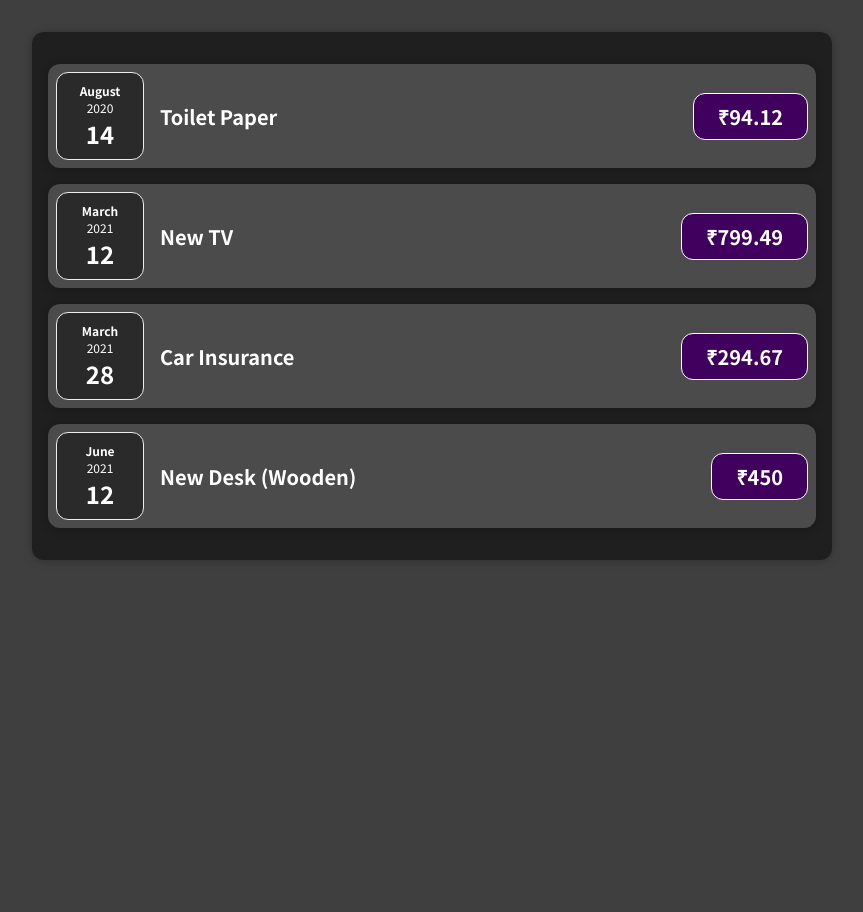
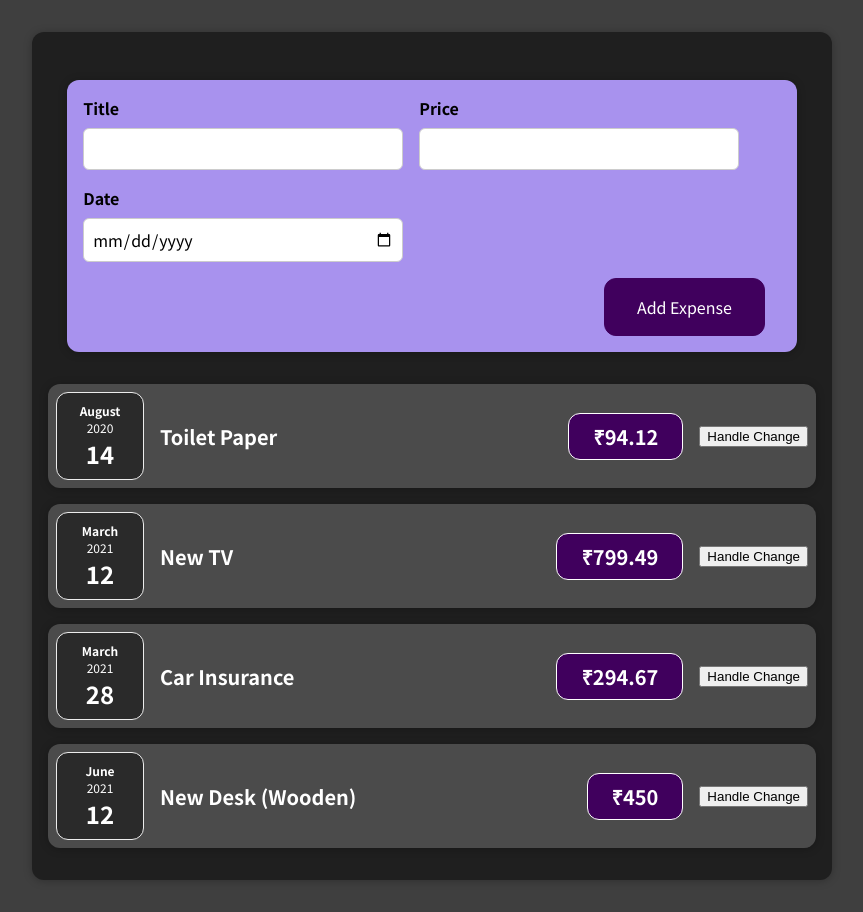
Before and after one commit to keshav37a/expense-tracker, a React (Create React App) app: page / in a window 1280 px wide. Shown: the whole page, without its empty margins (208-1071 px from the left). Before the commit the page ends 800 px from the top, so only its background shows below. Built offline with nearby package versions, Linux system fonts and the light colour scheme.

Commit message:
add new expense form

```diff
--- a/src/App.js
+++ b/src/App.js
@@ -1,7 +1,8 @@
+import { useState } from "react";
 import ExpenseContainer from "./components/Expenses/ExpenseContainer/ExpenseContainer";
 
 const App = () => {
-  const expenses = [
+  const [expenses, setExpenses] = useState([
     {
       id: "e1",
       title: "Toilet Paper",
@@ -21,11 +22,23 @@ const App = () => {
       amount: 450,
       date: new Date(2021, 5, 12),
     },
-  ];
+  ]);
+
+  const handleFormSubmission = (expense) => {
+    if (expense.title && expense.price && expense.date) {
+      expense.id = `e${expenses.length + 1}`;
+      setExpenses((prevExpenses)=>{
+        return [...prevExpenses, expense];
+      });
+    }
+  };
 
   return (
     <div>
-      <ExpenseContainer expenses={expenses} />
+      <ExpenseContainer
+        expenses={expenses}
+        handleFormSubmission={handleFormSubmission}
+      />
     </div>
   );
 };
--- a/src/components/Expenses/ExpenseContainer/ExpenseContainer.js
+++ b/src/components/Expenses/ExpenseContainer/ExpenseContainer.js
@@ -1,11 +1,14 @@
 import ExpenseItem from "../ExpenseItem/ExpenseItem";
+import NewExpense from "../../NewExpenseContainer/NewExpense/NewExpense";
 import Card from "../../UI/Card/Card";
 import "./ExpenseContainer.css";
 
 const ExpenseContainer = (props) => {
   const expenses = props.expenses;
+  const handleFormSubmission = props.handleFormSubmission;
   return (
     <Card className="expenses">
+      <NewExpense handleFormSubmission={handleFormSubmission} />
       {expenses.map((item) => {
         return <ExpenseItem key={item.id} {...item} />;
       })}
--- a/src/components/Expenses/ExpenseItem/ExpenseItem.js
+++ b/src/components/Expenses/ExpenseItem/ExpenseItem.js
@@ -1,11 +1,17 @@
+import { useState } from "react";
 import "./ExpenseItem.css";
 import ExpenseDate from "../ExpenseDate/ExpenseDate";
 import Card from "../../UI/Card/Card";
 
 const ExpenseItem = (props) => {
+  const [title, setTitle] = useState(props.title);
   const date = props.date;
-  const title = props.title;
   const amount = props.amount;
+
+  const changeHandler = () => {
+    console.log("updated");
+    setTitle("Yo updated");
+  };
 
   return (
     <Card className="expense-item">
@@ -13,6 +19,7 @@ const ExpenseItem = (props) => {
       <div className="expense-item__description">
         <h2>{title}</h2>
         <div className="expense-item__price">₹{amount}</div>
+        <button onClick={changeHandler}>Handle Change</button>
       </div>
     </Card>
   );
--- /dev/null
+++ b/src/components/NewExpenseContainer/ExpenseForm/ExpenseForm.css
@@ -0,0 +1,26 @@
+.new-expense__controls {
+  display: flex;
+  flex-wrap: wrap;
+  gap: 1rem;
+  margin-bottom: 1rem;
+  text-align: left;
+}
+
+.new-expense__control label {
+  font-weight: bold;
+  margin-bottom: 0.5rem;
+  display: block;
+}
+
+.new-expense__control input {
+  font: inherit;
+  padding: 0.5rem;
+  border-radius: 6px;
+  border: 1px solid #ccc;
+  width: 20rem;
+  max-width: 100%;
+}
+
+.new-expense__actions {
+  text-align: right;
+}
--- /dev/null
+++ b/src/components/NewExpenseContainer/ExpenseForm/ExpenseForm.js
@@ -0,0 +1,68 @@
+import { useState } from "react";
+import "./ExpenseForm.css";
+
+const ExpenseForm = (props) => {
+  const [title, setTitle] = useState('');
+  const [price, setPrice] = useState('');
+  const [date, setDate] = useState('');
+  const handleFormSubmission = props.handleFormSubmission;
+
+  const titleChangeHandler = (event) => {
+    setTitle(event.target.value);
+  };
+  const priceChangeHandler = (event) => {
+    setPrice(event.target.value);
+  };
+  const dateChangeHandler = (event) => {
+    setDate(event.target.value);
+  };
+  const submitHandler = (event) => {
+    event.preventDefault();
+    const expenseData = {
+      title: title,
+      price: price,
+      date: new Date(date),
+    };
+    console.log(expenseData);
+    handleFormSubmission(expenseData);
+    setTitle('');
+    setPrice('');
+    setDate('');
+  };
+
+  return (
+    <form onSubmit={submitHandler}>
+      <div className="new-expense__controls">
+        <div className="new-expense__control">
+          <label>Title</label>
+          <input type="text" value={title} onChange={titleChangeHandler} />
+        </div>
+        <div className="new-expense__control">
+          <label>Price</label>
+          <input
+            type="number"
+            value={price}
+            min="1"
+            step="1"
+            onChange={priceChangeHandler}
+          />
+        </div>
+        <div className="new-expense__control">
+          <label>Date</label>
+          <input
+            type="date"
+            min="2019-01-01"
+            max="2022-12-31"
+            value={date}
+            onChange={dateChangeHandler}
+          />
+        </div>
+      </div>
+      <div className="new-expense__actions">
+        <button type="submit">Add Expense</button>
+      </div>
+    </form>
+  );
+};
+
+export default ExpenseForm;
--- /dev/null
+++ b/src/components/NewExpenseContainer/NewExpense/NewExpense.css
@@ -0,0 +1,38 @@
+.new-expense {
+  background-color: #a892ee;
+  padding: 1rem;
+  margin: 2rem auto;
+  width: 50rem;
+  max-width: 95%;
+  border-radius: 12px;
+  text-align: center;
+  box-shadow: 0 1px 8px rgba(0, 0, 0, 0.25);
+}
+
+.new-expense button {
+  font: inherit;
+  cursor: pointer;
+  padding: 1rem 2rem;
+  border: 1px solid #40005d;
+  background-color: #40005d;
+  color: white;
+  border-radius: 12px;
+  margin-right: 1rem;
+}
+
+.new-expense button:hover,
+.new-expense button:active {
+  background-color: #510674;
+  border-color: #510674;
+}
+
+.new-expense button.alternative {
+  color: #220131;
+  border-color: transparent;
+  background-color: transparent;
+}
+
+.new-expense button.alternative:hover,
+.new-expense button.alternative:active {
+  background-color: #ddb3f8;
+}
--- /dev/null
+++ b/src/components/NewExpenseContainer/NewExpense/NewExpense.js
@@ -0,0 +1,13 @@
+import "./NewExpense.css";
+import ExpenseForm from "../ExpenseForm/ExpenseForm";
+
+const NewExpense = (props) => {
+  const handleFormSubmission = props.handleFormSubmission;
+  return (
+    <div className="new-expense">
+      <ExpenseForm handleFormSubmission={handleFormSubmission} />
+    </div>
+  );
+};
+
+export default NewExpense;
```
Also changed, not shown: 1 other file (tests, documents, lock files or other folders).
